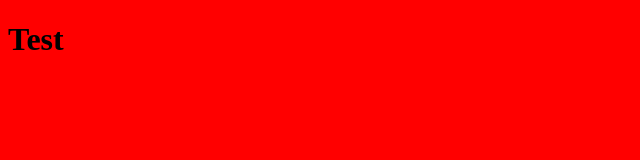
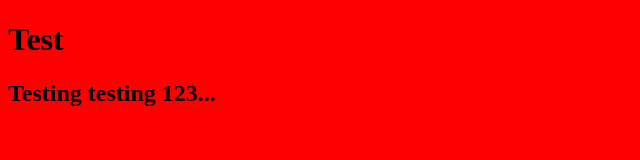
Before and after one commit to severedthumb/git-one, a plain HTML site: page index.html in a window 1280 px wide. Shown: the whole page, without its empty margins (0-640 px from the left). Drawn offline with Linux system fonts and the light colour scheme.

Commit message:
added h2 to index

```diff
--- a/index.html
+++ b/index.html
@@ -9,5 +9,6 @@
 
     <body>
         <h1>Test</h1>
+        <h2>Testing testing 123...</h2>
     </body>
 </html>
```
